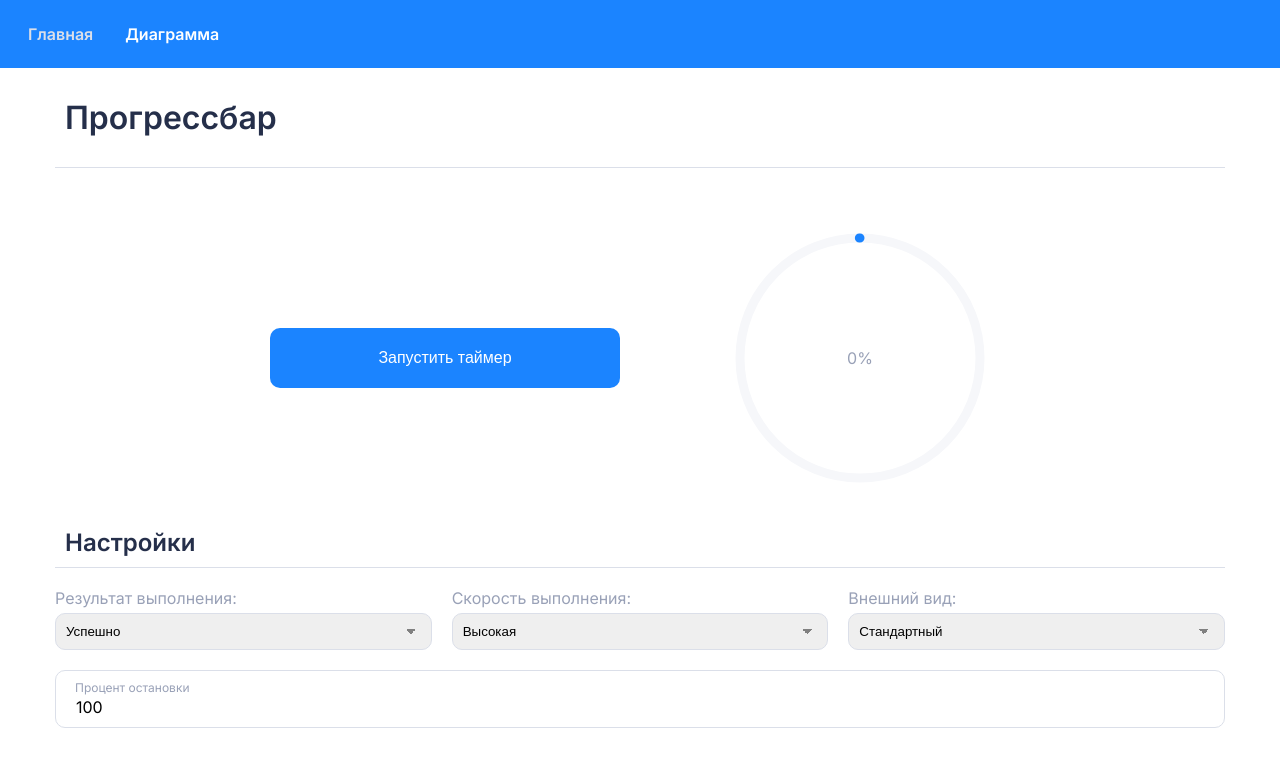
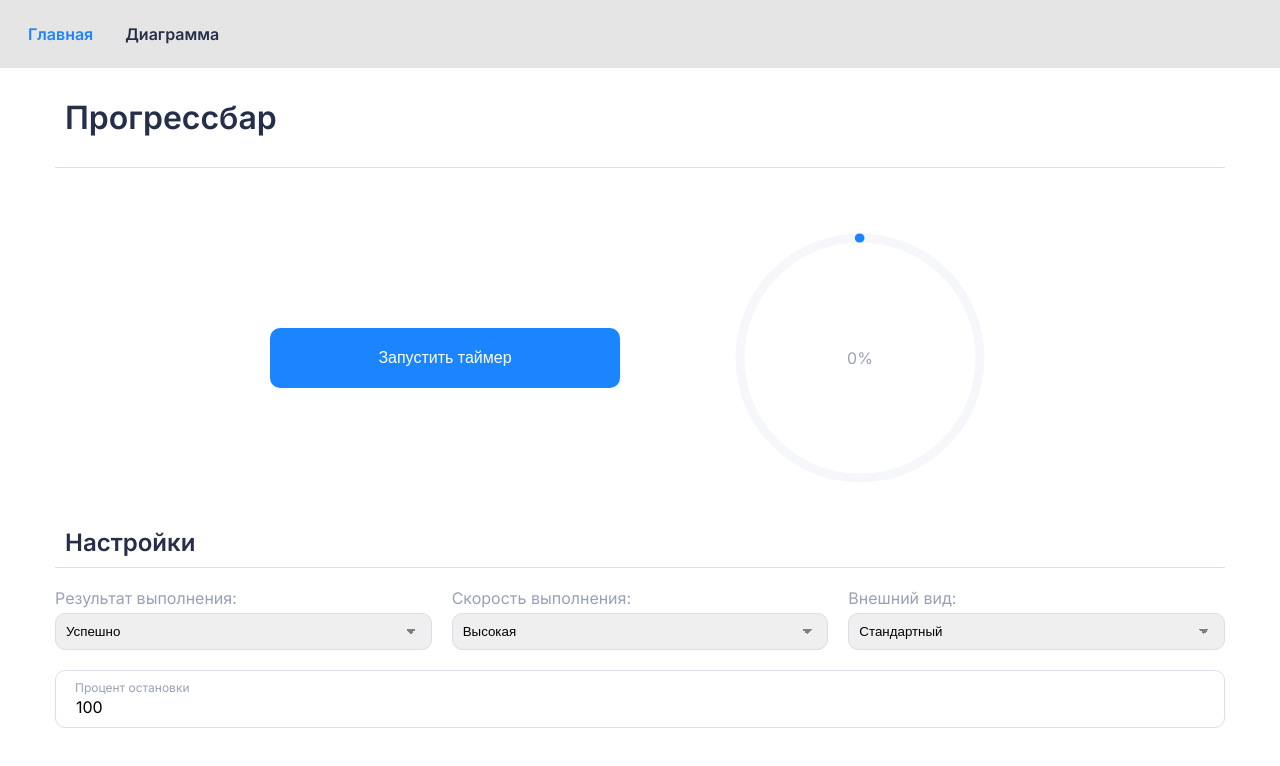
Before and after one commit to lisabazdyreva/test-task-progress, a Nuxt app: page / in a window 1280 px wide. Shown: the top 766 px of the page. Built offline with nearby package versions, Linux system fonts and the light colour scheme.

Commit message:
changed colors in header

```diff
--- a/app.vue
+++ b/app.vue
@@ -46,7 +46,7 @@ const menuList = [
   .nav {
     padding-top: 8px;
     padding-bottom: 8px;
-    background-color: var(--accent-blue);
+    background-color: #e5e5e5;
 
     .nav__list {
       display: flex;
@@ -72,15 +72,12 @@ const menuList = [
       font-weight: 600;
 
       transition: color ease-in-out 0.1s;
-      color: var(--text-color-inverse);
+      color: var(--text-color);
     }
 
+    .nav__link:hover,
     .nav__link.router-link-exact-active {
-      color: var(--accent-gray);
-    }
-
-    .nav__link:hover {
-      color: var(--accent-gray-hover);
+      color: var(--accent-blue);
     }
   }
 
```
